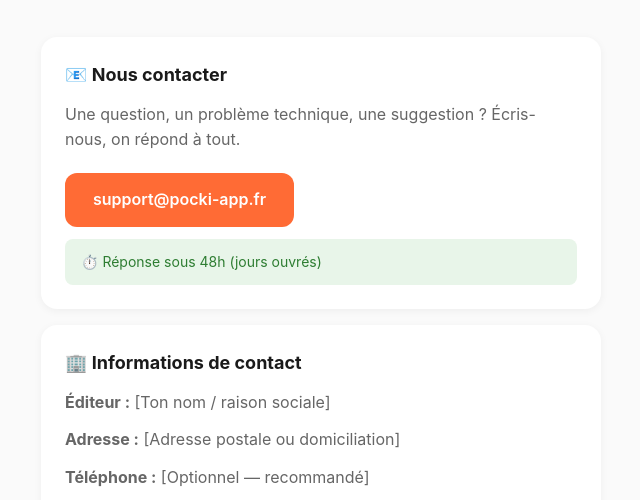
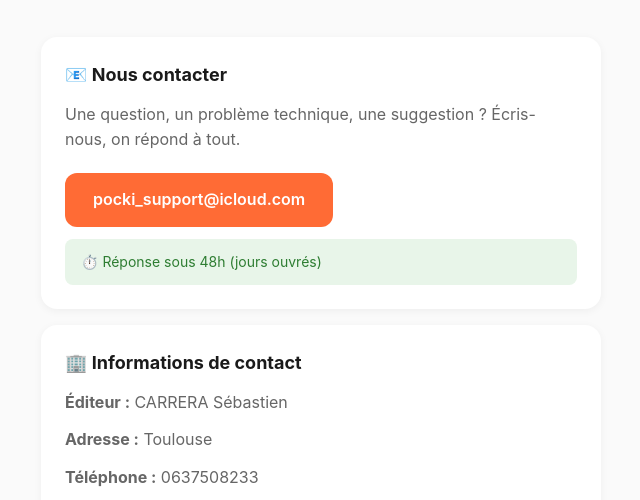
Before and after one commit to tretornx/pocki-legal, a plain HTML site: page support.html in a window 1280 px wide. Shown: the part 245-745 px from the top of the page, without its empty margins (319-959 px from the left). Drawn offline with Linux system fonts and the light colour scheme.

Commit message:
Update support.html

```diff
--- a/support.html
+++ b/support.html
@@ -128,7 +128,7 @@
     <div class="card">
         <h2>📧 Nous contacter</h2>
         <p>Une question, un problème technique, une suggestion ? Écris-nous, on répond à tout.</p>
-        <a href="mailto:support@pocki-app.fr" class="contact-btn">support@pocki-app.fr</a>
+        <a href="mailto:pocki_support@icloud.com" class="contact-btn">pocki_support@icloud.com</a>
         <div class="response-time">
             ⏱️ Réponse sous 48h (jours ouvrés)
         </div>
@@ -136,9 +136,9 @@
 
     <div class="card">
         <h2>🏢 Informations de contact</h2>
-        <p><strong>Éditeur :</strong> [Ton nom / raison sociale]</p>
-        <p><strong>Adresse :</strong> [Adresse postale ou domiciliation]</p>
-        <p><strong>Téléphone :</strong> [Optionnel — recommandé]</p>
+        <p><strong>Éditeur :</strong> CARRERA Sébastien</p>
+        <p><strong>Adresse :</strong> Toulouse </p>
+        <p><strong>Téléphone :</strong> 0637508233</p>
         <p style="margin-top:12px;">Ces informations peuvent être requises par la réglementation locale et par l’App Store pour te permettre de nous joindre facilement.</p>
     </div>
 
```
